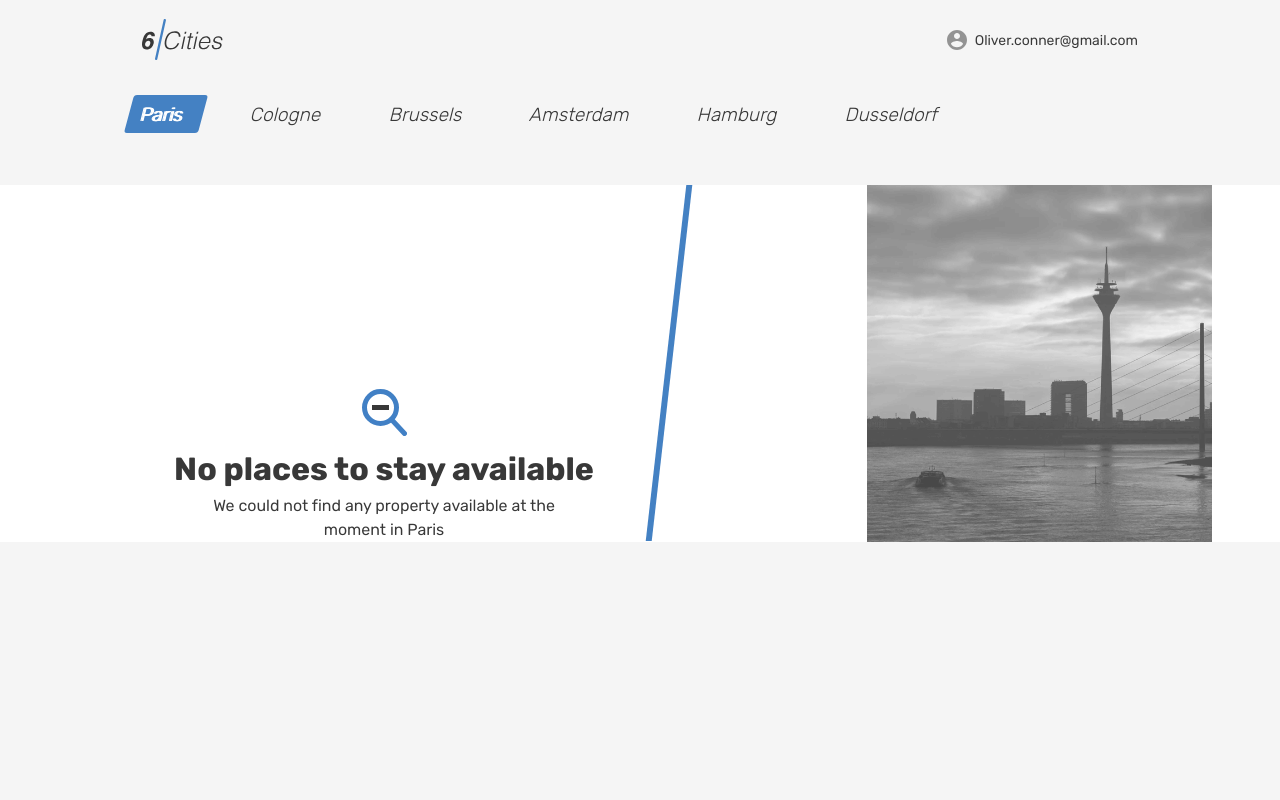
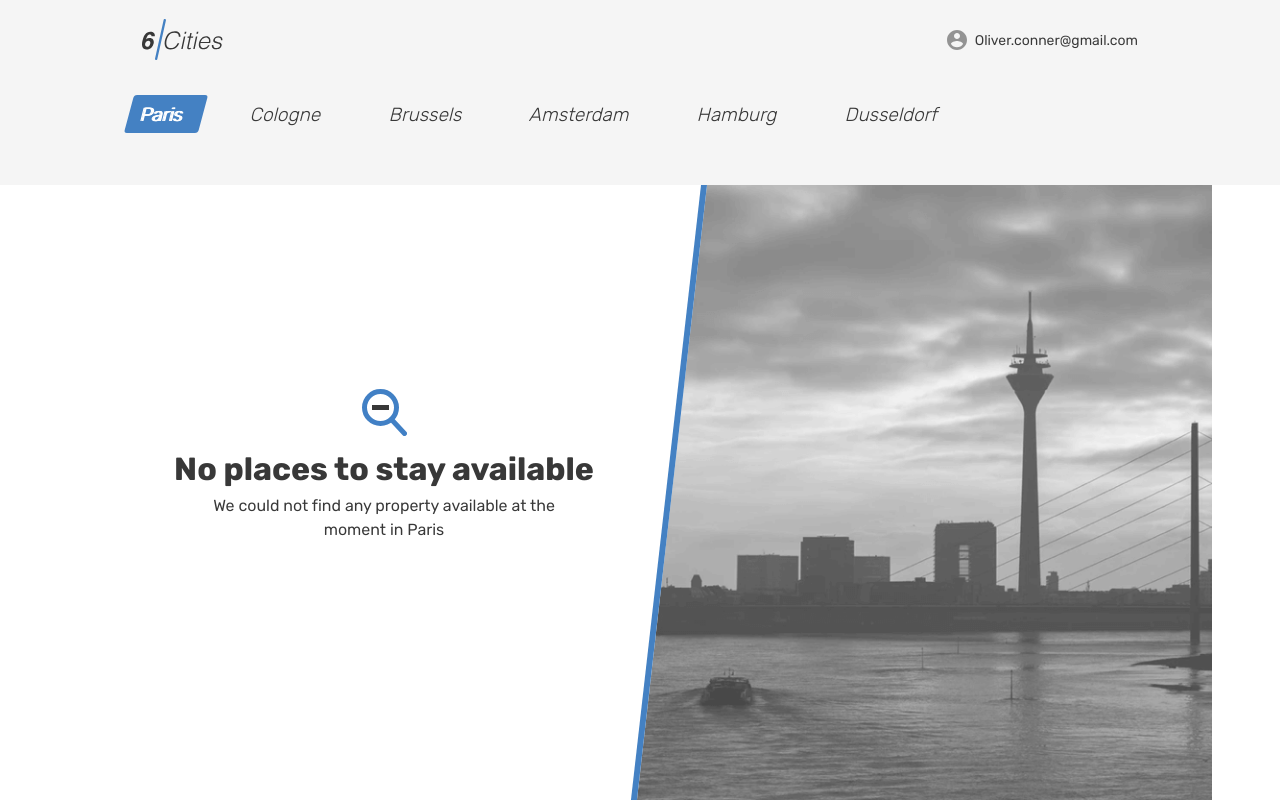
Before and after one commit to StasyaV/968667-six-cities-5, a React app: page / in a window 1280 px wide. Both pictures are taken after a click on the link "Paris". Built offline with nearby package versions, Linux system fonts and the light colour scheme.

Commit message:
Правки

```diff
--- a/src/components/main-screen/main-screen.jsx
+++ b/src/components/main-screen/main-screen.jsx
@@ -4,6 +4,8 @@ import {connect} from 'react-redux';
 import OfferList from "../offerList/offerList";
 import Map from "../map/map";
 import CitiesList from "../citiesList/citiesList";
+import NoOffersScreen from "../no-offers-screen/no-offers-screen";
+import {getOffersByCity} from "../../utils/utils";
 
 const MainScreen = (props) => {
   const {offers, cities, city} = props;
@@ -32,7 +34,10 @@ const MainScreen = (props) => {
           </div>
         </div>
       </header>
-      <main className={`${offers.length > 0 ? `page__main page__main--index` : `page__main page__main--index-empty`}`}>
+      {offers.length === 0 ?
+        <NoOffersScreen cities={cities} city={city} />
+        :
+        <main className="page__main page__main--index">
           <h1 className="visually-hidden">Cities</h1>
           <div className="tabs">
             <section className="locations container">
@@ -40,19 +45,6 @@ const MainScreen = (props) => {
             </section>
           </div>
           <div className="cities">
-          {offers.length === 0 ?
-            <div className="cities">
-              <div className="cities__places-container cities__places-container--empty container">
-                <section className="cities__no-places">
-                  <div className="cities__status-wrapper tabs__content">
-                    <b className="cities__status">No places to stay available</b>
-                    <p className="cities__status-description">We could not find any property available at the moment in {city}</p>
-                  </div>
-                </section>
-                <div className="cities__right-section"></div>
-              </div>
-            </div>
-            :
             <div className="cities__places-container container">
               <section className="cities__places places">
                 <h2 className="visually-hidden">Places</h2>
@@ -78,9 +70,9 @@ const MainScreen = (props) => {
                 <Map offers={offers} mapClass={`cities__map map`} />
               </div>
             </div>
-          }
           </div>
         </main>
+      }
     </div>
   );
 };
@@ -93,7 +85,7 @@ MainScreen.propTypes = {
 
 const mapStateToProps = (({city, offers, cities}) => ({
   city,
-  offers,
+  offers: getOffersByCity(offers, city),
   cities
 }));
 
--- /dev/null
+++ b/src/components/no-offers-screen/no-offers-screen.jsx
@@ -0,0 +1,43 @@
+import React from "react";
+import PropTypes from "prop-types";
+import {connect} from 'react-redux';
+import CitiesList from "../citiesList/citiesList";
+
+const NoOffersScreen = (props) => {
+  const {cities, city} = props;
+
+  return (
+    <main className="page__main page__main--index page__main--index-empty">
+      <h1 className="visually-hidden">Cities</h1>
+      <div className="tabs">
+        <section className="locations container">
+          <CitiesList cities={cities} currentCity={city} />
+        </section>
+      </div>
+      <div className="cities">
+        <div className="cities__places-container cities__places-container--empty container">
+          <section className="cities__no-places">
+            <div className="cities__status-wrapper tabs__content">
+              <b className="cities__status">No places to stay available</b>
+              <p className="cities__status-description">We could not find any property available at the moment in {city}</p>
+            </div>
+          </section>
+          <div className="cities__right-section"></div>
+        </div>
+      </div>
+    </main>
+  );
+};
+
+NoOffersScreen.propTypes = {
+  cities: PropTypes.array.isRequired,
+  city: PropTypes.string.isRequired,
+};
+
+const mapStateToProps = (({city, cities}) => ({
+  city,
+  cities
+}));
+
+export {NoOffersScreen};
+export default connect(mapStateToProps)(NoOffersScreen);
--- a/src/store/reducer.js
+++ b/src/store/reducer.js
@@ -1,17 +1,16 @@
 import {getOffer} from "../mocks/offers";
-import {extend, getOffersByCity} from "../utils/utils";
+import {extend} from "../utils/utils";
 import {ActionType} from "./action";
 import {cities, City} from "../const";
 
 const renderOfferCards = 4;
 
 const offerCards = new Array(renderOfferCards).fill().map(getOffer);
-const defaultOffers = getOffersByCity(offerCards, City.AMSTERDAM);
 
 const initialState = {
   cities,
   city: City.AMSTERDAM,
-  offers: defaultOffers
+  offers: offerCards
 };
 
 const reducer = (state = initialState, action) => {
@@ -22,7 +21,7 @@ const reducer = (state = initialState, action) => {
       });
     case ActionType.UPDATE_OFFERS:
       return extend(state, {
-        offers: getOffersByCity(offerCards, state.city)
+        offers: offerCards
       });
   }
   return state;
```
Lines whose indentation alone changed are shown as unchanged.
